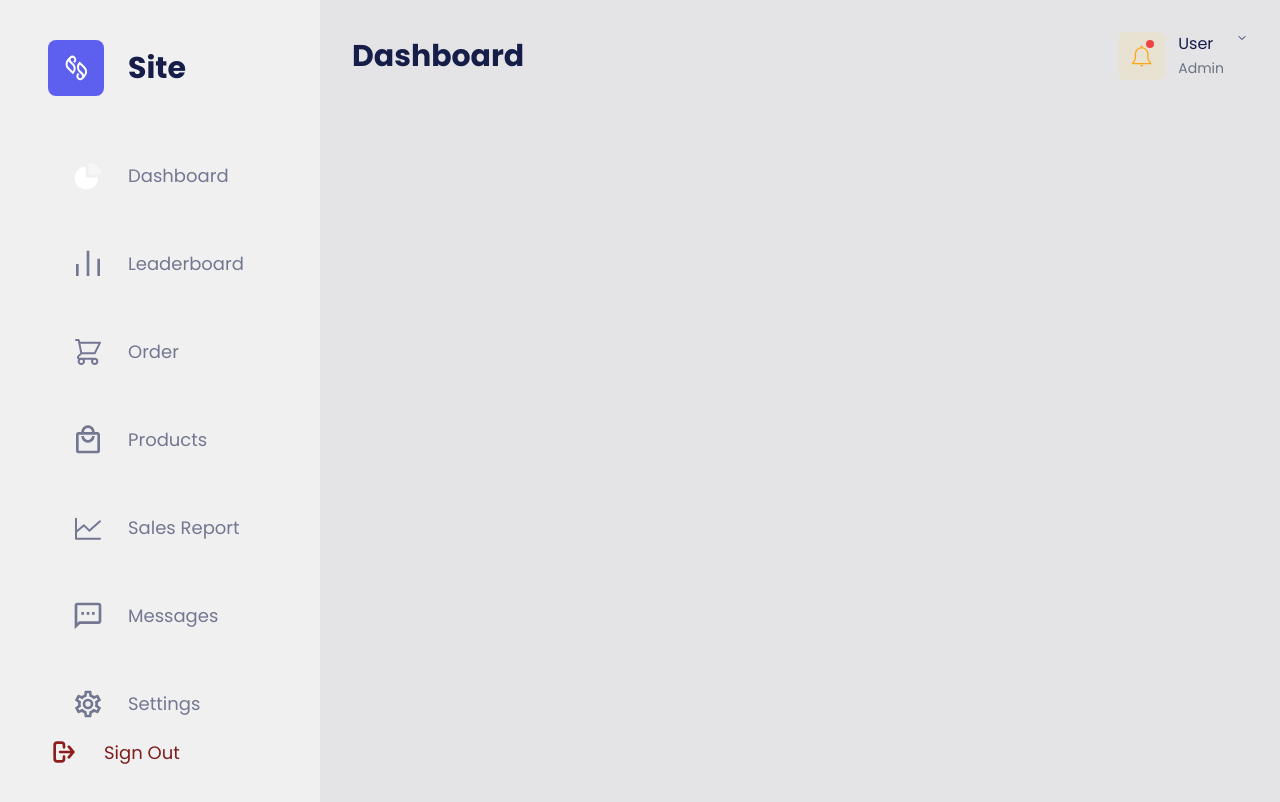
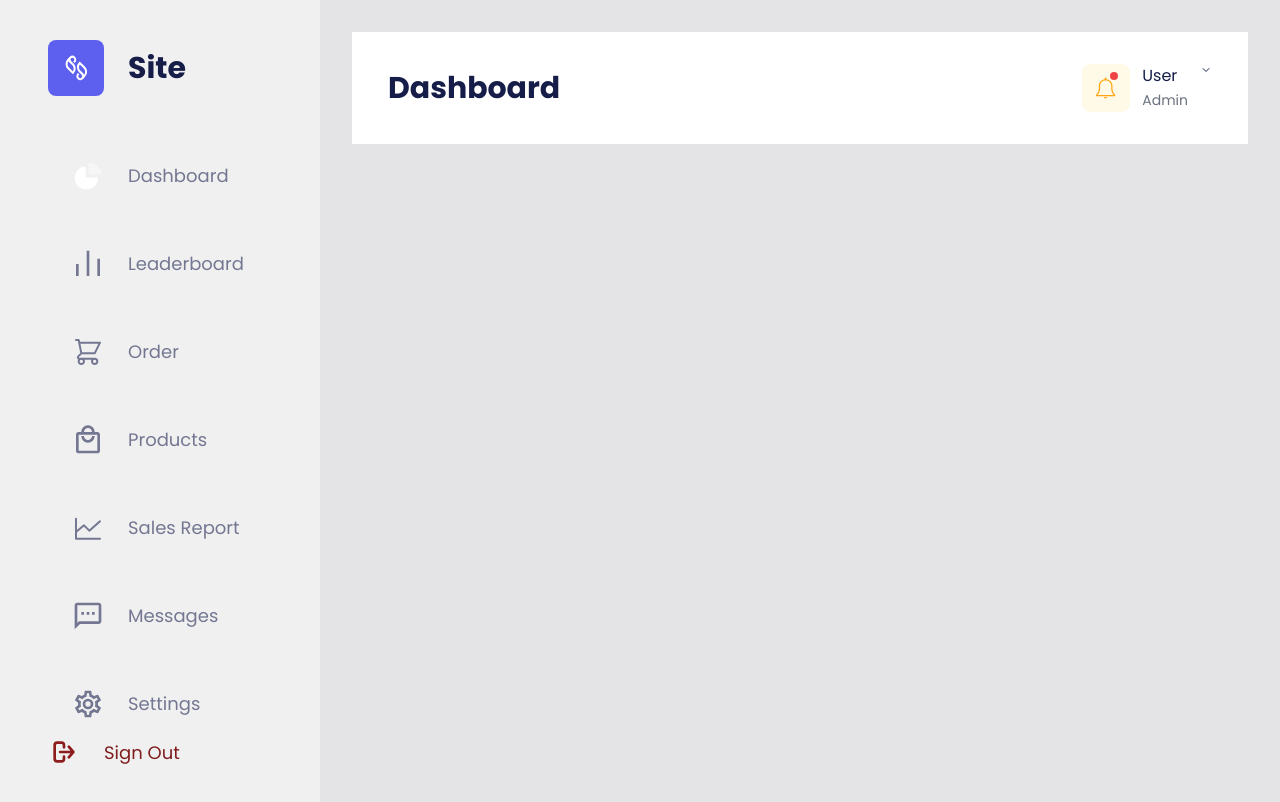
Before and after one commit to MateusJSouza/R3-dashboard, a React (Vite) app: page / in a window 1280 px wide. Shown: the top 802 px of the page. Built offline with nearby package versions, Linux system fonts and the light colour scheme.

Commit message:
style: :lipstick: change padding and background color

```diff
--- a/src/view/components/Header.tsx
+++ b/src/view/components/Header.tsx
@@ -3,17 +3,17 @@ import notificationIcon from '../../assets/notification.svg'
 
 export function Header() {
   return (
-    <header className="flex items-center justify-between">
+    <header className="flex items-center justify-between bg-white px-9 py-8">
       <p className="text-greys-900 text-3xl font-bold leading-[140%]">
         Dashboard
       </p>
 
       <div className="flex gap-3">
-        <div className="relative flex items-center justify-center rounded-lg bg-yellow-400/10 p-3">
+        <div className="relative flex cursor-pointer items-center justify-center rounded-lg bg-yellow-400/10 p-3">
           <img src={notificationIcon} className="h-6 w-6" alt="" />
           <div className="absolute right-3 top-2 h-2 w-2 rounded-full bg-red-500" />
         </div>
-        <div>
+        <div className="cursor-pointer">
           <p className="text-greys-900 font-medium leading-6">User</p>
           <span className="text-sm leading-5 text-gray-500">Admin</span>
         </div>
```
